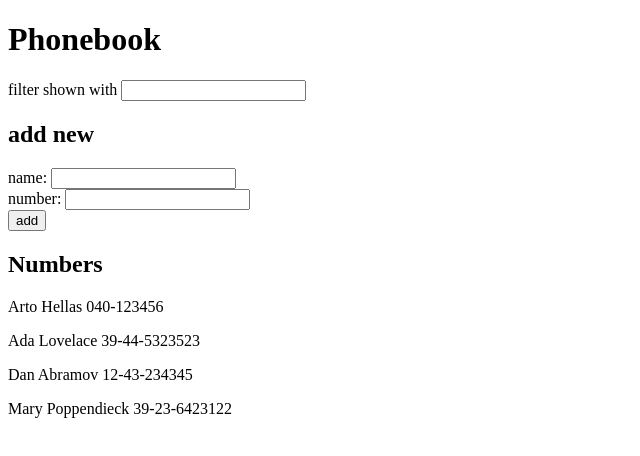
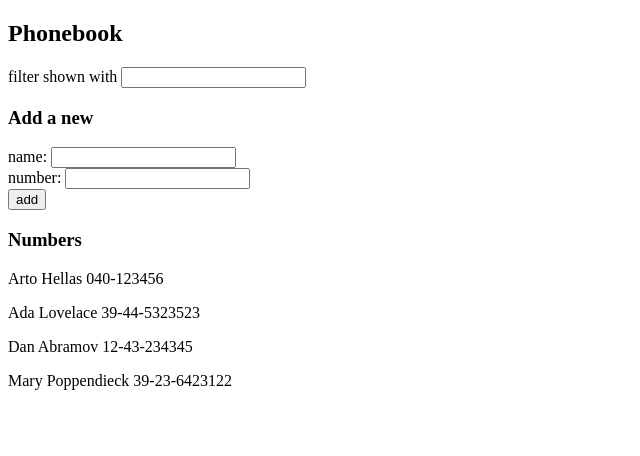
Before and after one commit to marko-tuononen/fullstackopen, a React (Create React App) app in the folder part2/puhelinluettelo/: page / in a window 1280 px wide. Shown: the top 456 px of the page, without its empty margins (0-640 px from the left). Built offline with nearby package versions, Linux system fonts and the light colour scheme.

Commit message:
Task 2.10

```diff
--- a/part2/puhelinluettelo/src/App.js
+++ b/part2/puhelinluettelo/src/App.js
@@ -1,5 +1,35 @@
 import React, { useState } from 'react'
 
+const Filter = ({filter, onChange}) => {
+  return (
+    <div>filter shown with <input value={filter} onChange={onChange}/></div>
+  )
+}
+const PersonForm = ({name, number, onNameChange, onNumberChange, onSubmit}) => {
+  return (
+    <form onSubmit={onSubmit}>
+        <div>
+        name: <input value={name} onChange={onNameChange}/>
+      </div>
+      <div>
+        number: <input value={number} onChange={onNumberChange}/>
+      </div>
+      <div>
+        <button type="submit">add</button>
+      </div>
+    </form>
+  )
+}
+const PersonList = ({persons, nameFilter}) => {
+  return (
+    <div>
+      {persons
+        .filter(person => person.name.toUpperCase().indexOf(nameFilter.toUpperCase()) !== -1)
+        .map(person => <p key={person.id}>{person.name}&nbsp;{person.number}</p>)}
+    </div>
+  )
+}
+//
 const App = () => {
   const [persons, setPersons] = useState([
     { id: 1, name: 'Arto Hellas', number: '040-123456' },
@@ -36,24 +66,18 @@ const App = () => {
 
   return (
     <div>
-      <h1>Phonebook</h1>
-      <div>filter shown with <input value={nameFilter} onChange={handleNameFilterChange}/></div>
-      <h2>add new</h2>
-      <form onSubmit={addPerson}>
-        <div>
-          name: <input value={newName} onChange={handleNameChange}/>
-        </div>
-        <div>
-          number: <input value={newNumber} onChange={handleNumberChange}/>
-        </div>
-        <div>
-          <button type="submit">add</button>
-        </div>
-      </form>
-      <h2>Numbers</h2>
-      {persons
-        .filter(person => person.name.toUpperCase().indexOf(nameFilter.toUpperCase()) !== -1)
-        .map(person => <p key={person.id}>{person.name}&nbsp;{person.number}</p>)}
+      <h2>Phonebook</h2>
+      <Filter filter={nameFilter} onChange={handleNameFilterChange} />
+      <h3>Add a new</h3>
+      <PersonForm
+        name={newName}
+        number={newNumber}
+        onNameChange={handleNameChange}
+        onNumberChange={handleNumberChange}
+        onSubmit={addPerson}
+      />
+      <h3>Numbers</h3>
+      <PersonList persons={persons} nameFilter={nameFilter} />
     </div>
   )
 }
```
